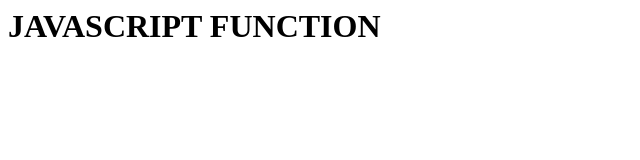
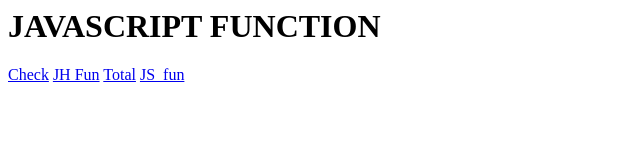
Before and after one commit to Shivani-19tech/js-function, a plain HTML site: page index.html in a window 1280 px wide. Shown: the whole page, without its empty margins (0-640 px from the left). Drawn offline with Linux system fonts and the light colour scheme.

Commit message:
Update index.html

```diff
--- a/index.html
+++ b/index.html
@@ -4,6 +4,9 @@
   </head>
   <body>
     <h1>JAVASCRIPT FUNCTION</h1>
-    <a></a>
+    <a href="check.html">Check</a>
+     <a href="jsfun.html">JH Fun</a>
+     <a href="total.html">Total</a>
+     <a href="js_fun2.html">JS_fun</a>
   </body>
 </html>
```
